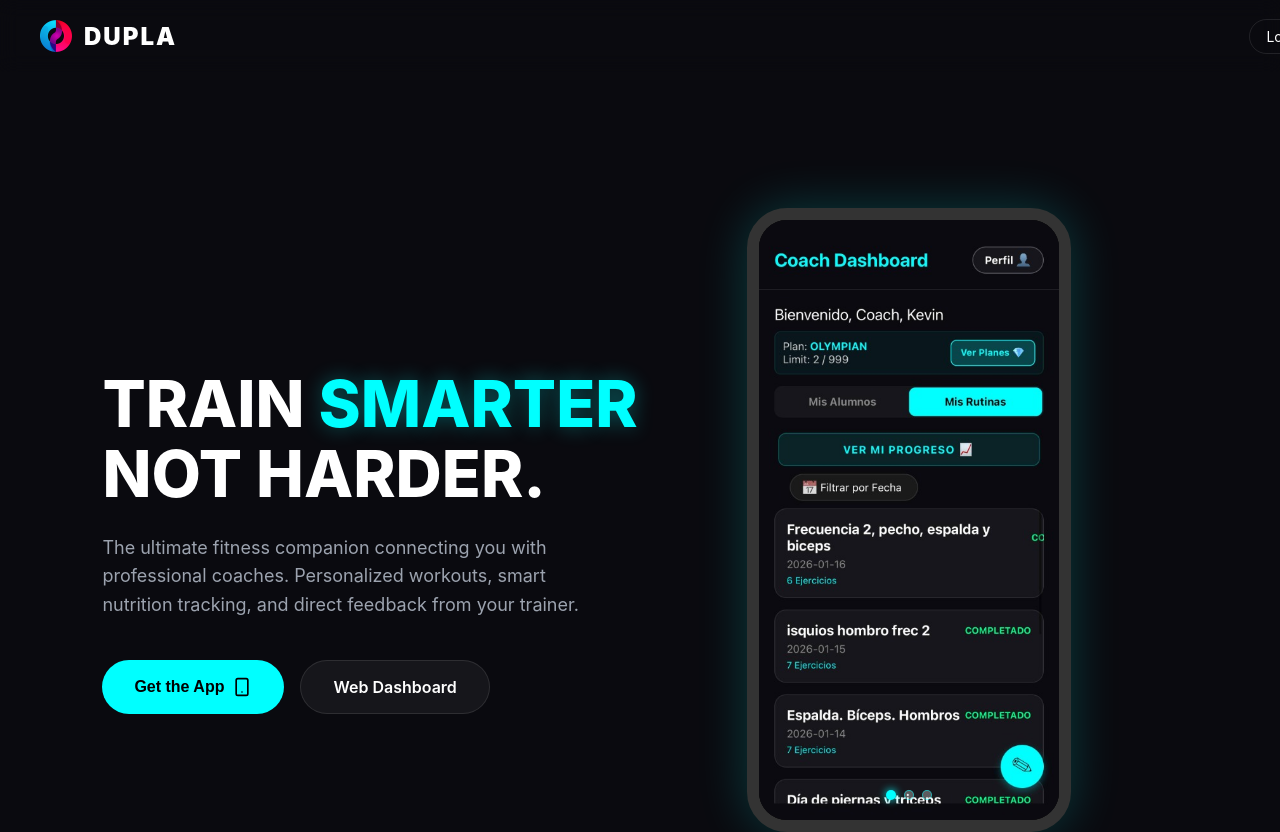
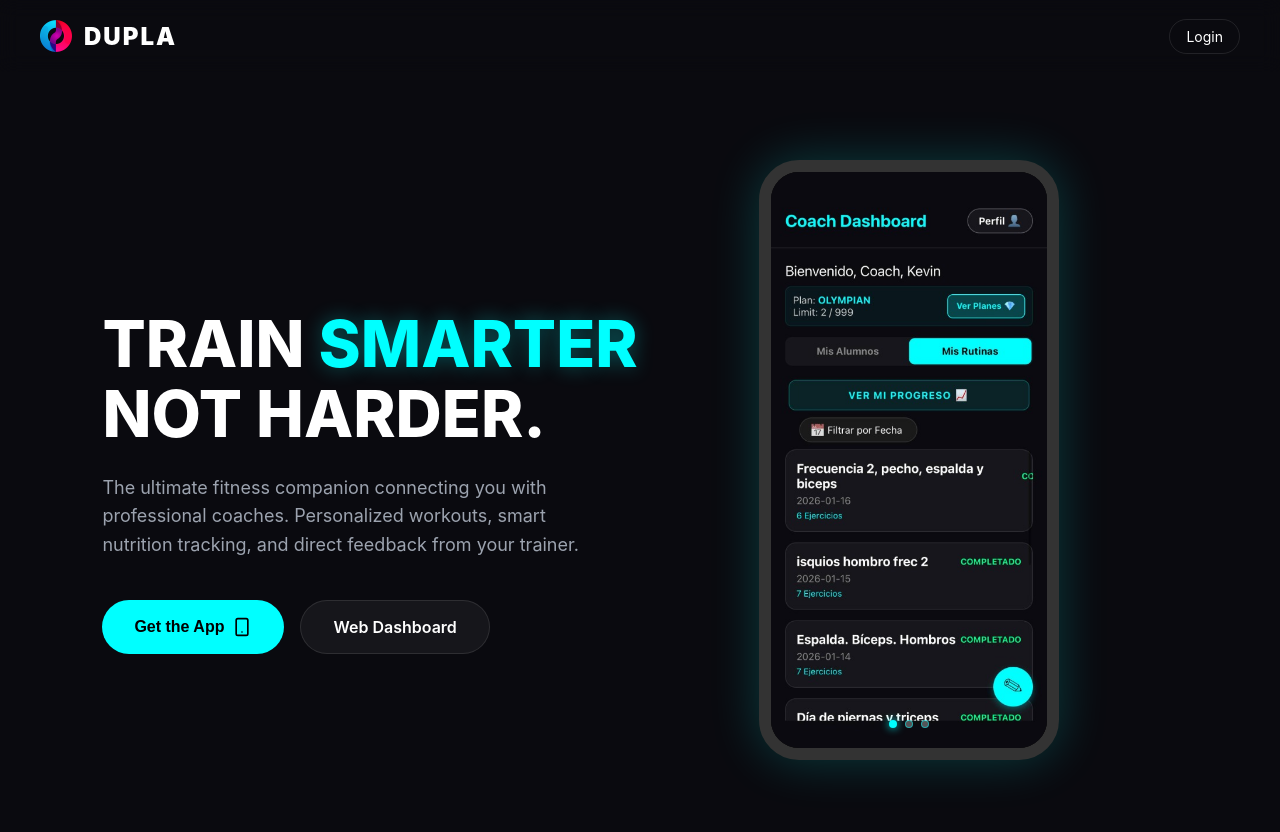
Before and after one commit to vcmxs/Api-MVP, a React (Create React App) app in the folder gym-training-fronten/: page / in a window 1280 px wide. Shown: the top 832 px of the page. Built offline with nearby package versions, Linux system fonts and the light colour scheme.

Commit message:
Add files via upload

```diff
--- a/gym-training-fronten/src/App.css
+++ b/gym-training-fronten/src/App.css
@@ -43,14 +43,23 @@ body.light-theme {
   --input-bg: #F9FAFB;
 }
 
+* {
+  box-sizing: border-box;
+}
+
 body {
   font-family: 'Segoe UI', Tahoma, Geneva, Verdana, sans-serif;
   background: var(--bg-primary);
   color: var(--text-primary);
   min-height: 100vh;
   overflow-x: hidden;
-  transition: background 0.3s ease, color 0.3s ease;
+  margin: 0;
+  padding: 0;
 }
+
+
+
+
 
 /* Minimal Background - Mobile App Style */
 body::before {
@@ -1156,6 +1165,7 @@ option {
 /* Responsive Dashboard Layout */
 .dashboard-container {
   display: flex;
+  flex-direction: column;
   height: 100vh;
   overflow: hidden;
   background-color: var(--bg-primary);
@@ -1176,11 +1186,18 @@ option {
 
 .dashboard-body {
   flex: 1;
-  overflow-y: auto;
-  overflow-x: hidden;
+  overflow: hidden;
   position: relative;
   display: flex;
-  flex-direction: column;
+  flex-direction: row;
+}
+
+.dashboard-content {
+  flex: 1;
+  overflow-y: auto;
+  padding: 2rem;
+  width: 100%;
+  position: relative;
 }
 
 /* Nav Button Styles */
@@ -1223,6 +1240,10 @@ option {
     flex-direction: column;
   }
 
+  .dashboard-body {
+    flex-direction: column;
+  }
+
   .dashboard-sidebar {
     width: 100%;
     height: auto;
```
